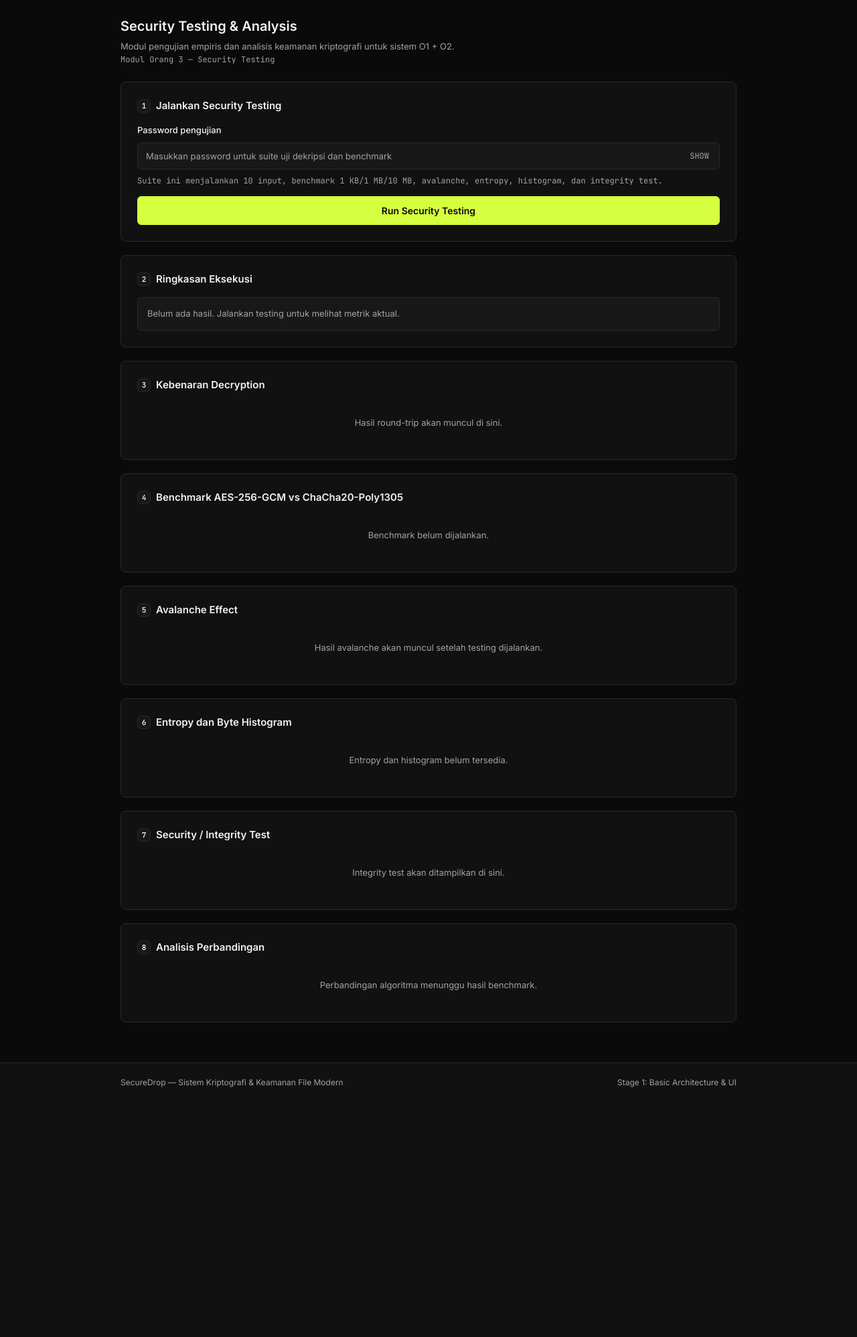
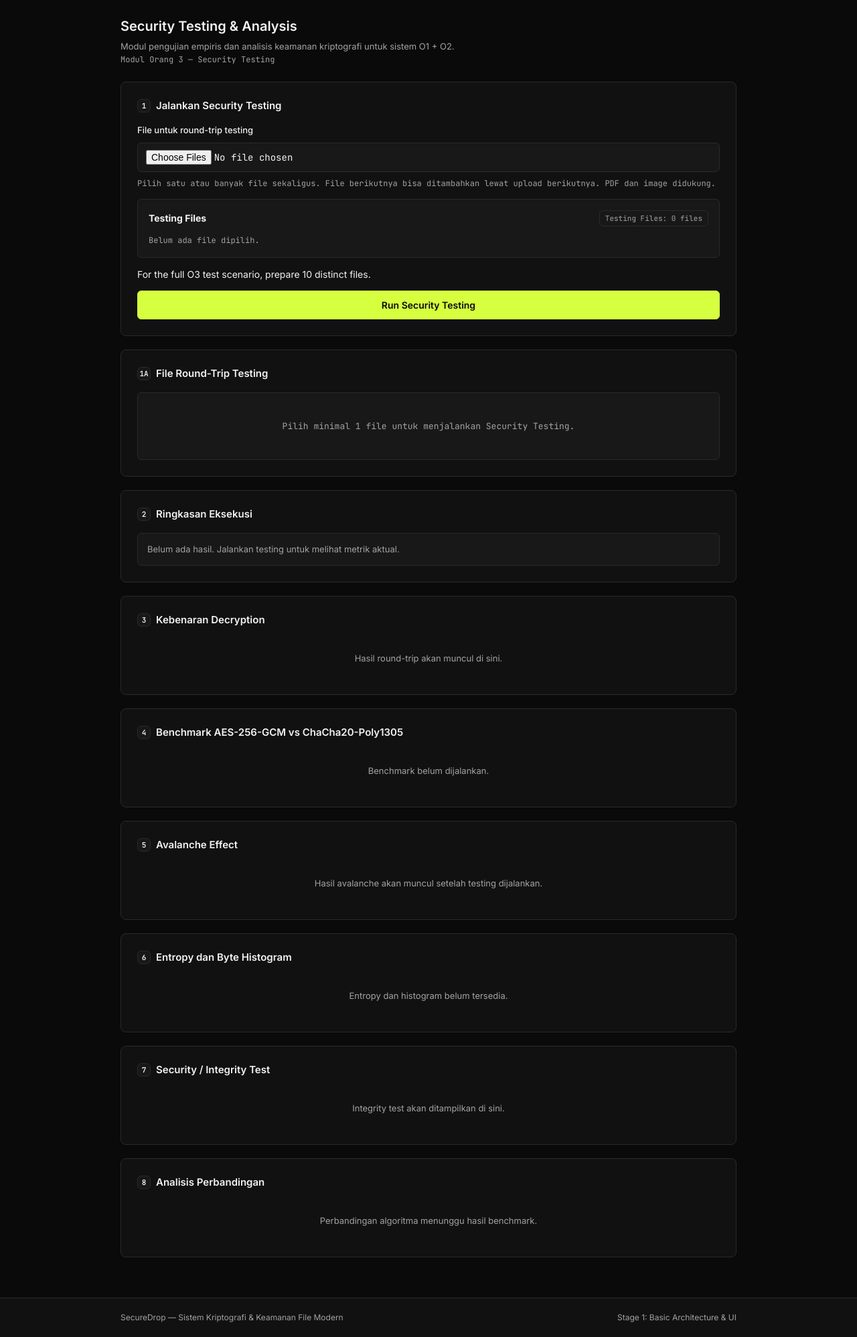
Before and after one commit to nandaRssa/SecureDrop, a Flask app: page /testing in a window 1280 px wide. Shown: the part 128-2125 px from the top of the page at 67% size. Before the commit the page ends 1752 px from the top, so only its background shows below. Run offline with Flask 3, Linux system fonts and the light colour scheme.

Commit message:
fix(o3): revise security testing file upload flow

```diff
--- a/routes/main.py
+++ b/routes/main.py
@@ -111,11 +111,13 @@ def testing():
 
 @main_bp.route("/testing/run", methods=["POST"])
 def testing_run():
-    password = request.form.get("password", "")
+    uploaded_files = request.files.getlist("files")
+    if not uploaded_files and request.files.get("file") is not None:
+        uploaded_files = [request.files.get("file")]
     try:
         report = run_security_testing_suite(
-            password=password,
             quick=current_app.config.get("TESTING", False),
+            files=uploaded_files,
         )
         return jsonify({"success": True, "message": "Security testing selesai.", "data": report}), 200
     except (ValueError, TypeError) as err:
--- a/static/css/style.css
+++ b/static/css/style.css
@@ -295,6 +295,83 @@ body {
   justify-content: space-between;
   align-items: center;
   gap: 16px;
+}
+
+.file-list-panel {
+  background-color: var(--surface-2);
+  border: 1px solid var(--border-color);
+  border-radius: var(--radius-sm);
+  padding: 16px;
+  display: flex;
+  flex-direction: column;
+  gap: 12px;
+}
+
+.file-list-header {
+  display: flex;
+  justify-content: space-between;
+  align-items: center;
+  gap: 12px;
+}
+
+.file-list-empty {
+  color: var(--text-secondary);
+  font-size: 12px;
+  font-family: var(--font-mono);
+}
+
+.file-list {
+  display: flex;
+  flex-direction: column;
+  gap: 8px;
+  max-height: 220px;
+  overflow-y: auto;
+}
+
+.file-list-item {
+  display: flex;
+  justify-content: space-between;
+  gap: 12px;
+  padding: 10px 12px;
+  border: 1px solid var(--border-color);
+  border-radius: var(--radius-sm);
+  background-color: var(--bg-color);
+}
+
+.file-list-name {
+  font-family: var(--font-mono);
+  font-size: 12px;
+  color: var(--text-primary);
+  word-break: break-word;
+}
+
+.file-list-size {
+  font-family: var(--font-mono);
+  font-size: 12px;
+  color: var(--text-secondary);
+  white-space: nowrap;
+}
+
+.file-list-meta {
+  display: flex;
+  align-items: center;
+  gap: 10px;
+}
+
+.file-list-remove {
+  background: transparent;
+  border: 1px solid var(--border-color);
+  color: var(--color-error);
+  border-radius: 999px;
+  padding: 4px 8px;
+  font-size: 11px;
+  cursor: pointer;
+  font-family: var(--font-mono);
+}
+
+.file-list-remove:hover {
+  border-color: var(--color-error);
+  background-color: var(--surface-1);
 }
 
 .file-meta-group {
--- a/static/js/app.js
+++ b/static/js/app.js
@@ -201,9 +201,10 @@ document.addEventListener('DOMContentLoaded', () => {
   }
 
   const securityTestingForm = document.getElementById('securityTestingForm');
-  const securityTestingPassword = document.getElementById('securityTestingPassword');
-  const btnToggleTestingPwd = document.getElementById('btnToggleTestingPwd');
-  const btnRunSecurityTesting = document.getElementById('btnRunSecurityTesting');
+  const securityTestingFileInput = document.getElementById('securityTestingFileInput');
+  const securityTestingFileList = document.getElementById('securityTestingFileList');
+  const securityTestingFileCount = document.getElementById('securityTestingFileCount');
+  const roundTripSummary = document.getElementById('roundTripSummary');
   const securitySummaryGrid = document.getElementById('securitySummaryGrid');
   const roundTripTableWrap = document.getElementById('roundTripTableWrap');
   const benchmarkTableWrap = document.getElementById('benchmarkTableWrap');
@@ -211,6 +212,8 @@ document.addEventListener('DOMContentLoaded', () => {
   const entropyHistogramWrap = document.getElementById('entropyHistogramWrap');
   const integrityTableWrap = document.getElementById('integrityTableWrap');
   const comparisonTableWrap = document.getElementById('comparisonTableWrap');
+
+  const securityTestingCorpus = [];
 
   function escapeHtml(value) {
     return String(value)
@@ -240,6 +243,66 @@ document.addEventListener('DOMContentLoaded', () => {
         <span class="metric-help">${escapeHtml(item.help || '')}</span>
       </div>
     `).join('');
+  }
+
+  function getFileKey(file) {
+    return [file.name, file.size, file.lastModified].join('::');
+  }
+
+  function formatTestingBytes(bytes) {
+    if (bytes === 0) return '0 Bytes';
+    const units = ['Bytes', 'KB', 'MB', 'GB'];
+    const index = Math.floor(Math.log(bytes) / Math.log(1024));
+    return `${(bytes / Math.pow(1024, index)).toFixed(index === 0 ? 0 : 2)} ${units[index]}`;
+  }
+
+  function renderSelectedFiles(fileList) {
+    if (!securityTestingFileList || !securityTestingFileCount) {
+      return;
+    }
+
+    securityTestingFileCount.textContent = `Testing Files: ${fileList.length} file${fileList.length === 1 ? '' : 's'}`;
+
+    if (fileList.length === 0) {
+      securityTestingFileList.className = 'file-list-empty';
+      securityTestingFileList.textContent = 'Belum ada file dipilih.';
+      return;
+    }
+
+    securityTestingFileList.className = 'file-list';
+    securityTestingFileList.innerHTML = fileList.map((file) => `
+      <div class="file-list-item">
+        <span class="file-list-name">${escapeHtml(file.name)}</span>
+        <div class="file-list-meta">
+          <span class="file-list-size">${formatTestingBytes(file.size)}</span>
+          <button type="button" class="file-list-remove" data-remove-file="${escapeHtml(file.key)}">Hapus</button>
+        </div>
+      </div>
+    `).join('');
+
+    securityTestingFileList.querySelectorAll('[data-remove-file]').forEach((button) => {
+      button.addEventListener('click', () => {
+        const targetKey = button.getAttribute('data-remove-file');
+        const index = securityTestingCorpus.findIndex((item) => item.key === targetKey);
+        if (index >= 0) {
+          securityTestingCorpus.splice(index, 1);
+          renderSelectedFiles(securityTestingCorpus);
+          updateRoundTripPlaceholder();
+        }
+      });
+    });
+  }
+
+  function updateRoundTripPlaceholder() {
+    if (!roundTripSummary) {
+      return;
+    }
+
+    const count = securityTestingCorpus.length;
+    if (count < 1) {
+      roundTripSummary.className = 'result-empty';
+      roundTripSummary.textContent = 'Pilih minimal 1 file untuk menjalankan Security Testing.';
+    }
   }
 
   function renderHistogram(histogram, title) {
@@ -275,6 +338,40 @@ document.addEventListener('DOMContentLoaded', () => {
       </div>
     `).join('');
     return `<div class="stacked-cards">${cards}</div>`;
+  }
+
+  function addTestingFile(file) {
+    if (!file) {
+      return;
+    }
+
+    const normalizedName = String(file.name || '').trim();
+    if (!normalizedName) {
+      alert('File tidak valid. Silakan pilih file dengan nama yang benar.');
+      return;
+    }
+
+    if (file.size === 0) {
+      alert(`File ${normalizedName} tidak boleh kosong.`);
+      return;
+    }
+
+    const key = getFileKey(file);
+    if (securityTestingCorpus.some((item) => item.key === key)) {
+      alert(`File duplikat terdeteksi: ${normalizedName}. Silakan pilih file yang berbeda.`);
+      return;
+    }
+
+    securityTestingCorpus.push({
+      key,
+      file,
+      name: normalizedName,
+      size: file.size,
+      type: file.type || 'application/octet-stream',
+    });
+
+    renderSelectedFiles(securityTestingCorpus);
+    updateRoundTripPlaceholder();
   }
 
   function updateTestingView(report) {
@@ -361,25 +458,24 @@ document.addEventListener('DOMContentLoaded', () => {
     }
   }
 
-  if (btnToggleTestingPwd && securityTestingPassword) {
-    btnToggleTestingPwd.addEventListener('click', () => {
-      const isPassword = securityTestingPassword.getAttribute('type') === 'password';
-      securityTestingPassword.setAttribute('type', isPassword ? 'text' : 'password');
-      btnToggleTestingPwd.textContent = isPassword ? 'HIDE' : 'SHOW';
-    });
-  }
+  if (securityTestingForm) {
+    if (securityTestingFileInput) {
+      securityTestingFileInput.addEventListener('change', (event) => {
+        const files = Array.from(event.target.files || []);
+        files.forEach((file) => addTestingFile(file));
+        event.target.value = '';
+      });
+    }
 
-  if (securityTestingForm) {
     securityTestingForm.addEventListener('submit', async (event) => {
       event.preventDefault();
 
-      if (!btnRunSecurityTesting || !securityTestingPassword) {
+      if (!btnRunSecurityTesting) {
         return;
       }
 
-      const password = securityTestingPassword.value;
-      if (!password || password.trim() === '') {
-        alert('Silakan masukkan password pengujian terlebih dahulu.');
+      if (securityTestingCorpus.length < 1) {
+        alert('Minimal 1 file diperlukan untuk menjalankan Security Testing.');
         return;
       }
 
@@ -389,7 +485,9 @@ document.addEventListener('DOMContentLoaded', () => {
 
       try {
         const formData = new FormData();
-        formData.append('password', password);
+        securityTestingCorpus.forEach((item) => {
+          formData.append('files', item.file, item.name);
+        });
 
         const response = await fetch('/testing/run', {
           method: 'POST',
@@ -409,6 +507,35 @@ document.addEventListener('DOMContentLoaded', () => {
         }
 
         updateTestingView(result.data);
+        if (roundTripSummary) {
+          const summaryRows = result.data.file_round_trip || [];
+          const passCount = summaryRows.filter((row) => row.passed).length;
+          const failCount = summaryRows.length - passCount;
+          roundTripSummary.innerHTML = `
+            <div class="result-empty" style="text-align:left; padding:0;">
+              <p style="margin-bottom:8px; color: var(--text-primary); font-weight: 600;">${summaryRows.length} files tested</p>
+              <p style="margin-bottom:8px;">${passCount} PASS</p>
+              <p style="margin-bottom:12px;">${failCount} FAIL</p>
+              <div class="table-wrap">
+                <table class="data-table">
+                  <thead>
+                    <tr><th>File</th><th>Size</th><th>Algorithm</th><th>Status</th></tr>
+                  </thead>
+                  <tbody>
+                    ${summaryRows.map((row) => `
+                      <tr>
+                        <td>${escapeHtml(row.name)}</td>
+                        <td>${escapeHtml(row.size)}</td>
+                        <td>Round-trip</td>
+                        <td><span class="status-pill ${row.passed ? 'status-ok' : 'status-fail'}">${row.status}</span></td>
+                      </tr>
+                    `).join('')}
+                  </tbody>
+                </table>
+              </div>
+            </div>
+          `;
+        }
         if (securitySummaryGrid) {
           securitySummaryGrid.scrollIntoView({ behavior: 'smooth', block: 'nearest' });
         }
@@ -421,4 +548,7 @@ document.addEventListener('DOMContentLoaded', () => {
       }
     });
   }
+
+  renderSelectedFiles(securityTestingCorpus);
+  updateRoundTripPlaceholder();
 });
--- a/templates/testing.html
+++ b/templates/testing.html
@@ -17,23 +17,42 @@
     </h3>
     <div class="testing-controls">
       <div class="form-group">
-        <label for="securityTestingPassword" class="form-label">Password pengujian</label>
-        <div class="password-input-wrapper">
-          <input
-            type="password"
-            id="securityTestingPassword"
-            class="input-text"
-            placeholder="Masukkan password untuk suite uji dekripsi dan benchmark"
-            autocomplete="off"
-            required
-          >
-          <button type="button" class="btn-toggle-pwd" id="btnToggleTestingPwd" aria-label="Toggle password visibility">SHOW</button>
+        <label for="securityTestingFileInput" class="form-label">File untuk round-trip testing</label>
+        <input
+          type="file"
+          id="securityTestingFileInput"
+          class="input-text"
+          multiple
+          accept=".pdf,.png,.jpg,.jpeg,.txt,.csv,.docx,.doc,.zip,.json,.md,.bmp,.gif,.webp,.xls,.xlsx,.ppt,.pptx,application/pdf,image/*,text/plain,text/csv,application/json,application/vnd.openxmlformats-officedocument.wordprocessingml.document,application/vnd.ms-word.document.macroEnabled.12,application/vnd.openxmlformats-officedocument.spreadsheetml.sheet,application/vnd.ms-excel,application/vnd.openxmlformats-officedocument.presentationml.presentation,application/vnd.ms-powerpoint"
+        >
+        <p class="form-hint">Pilih satu atau banyak file sekaligus. File berikutnya bisa ditambahkan lewat upload berikutnya. PDF dan image didukung.</p>
+      </div>
+
+      <div class="file-list-panel">
+        <div class="file-list-header">
+          <strong>Testing Files</strong>
+          <span class="badge-tag" id="securityTestingFileCount">Testing Files: 0 files</span>
         </div>
-        <p class="form-hint">Suite ini menjalankan 10 input, benchmark 1 KB/1 MB/10 MB, avalanche, entropy, histogram, dan integrity test.</p>
+        <div id="securityTestingFileList" class="file-list-empty">Belum ada file dipilih.</div>
       </div>
+
+      <div class="file-list-note">
+        For the full O3 test scenario, prepare 10 distinct files.
+      </div>
+
       <button type="submit" class="btn-primary" id="btnRunSecurityTesting">Run Security Testing</button>
     </div>
   </form>
+
+  <div class="card">
+    <h3 class="card-title">
+      <span class="step-number">1A</span>
+      File Round-Trip Testing
+    </h3>
+    <div class="result-box">
+      <div id="roundTripSummary" class="result-empty">Pilih minimal 1 file untuk menjalankan Security Testing.</div>
+    </div>
+  </div>
 
   <div class="card">
     <h3 class="card-title">
```
Also changed, not shown: services/security_testing_service.py (+131 -25 lines), tests/test_security_testing_service.py (+209 -2 lines).
